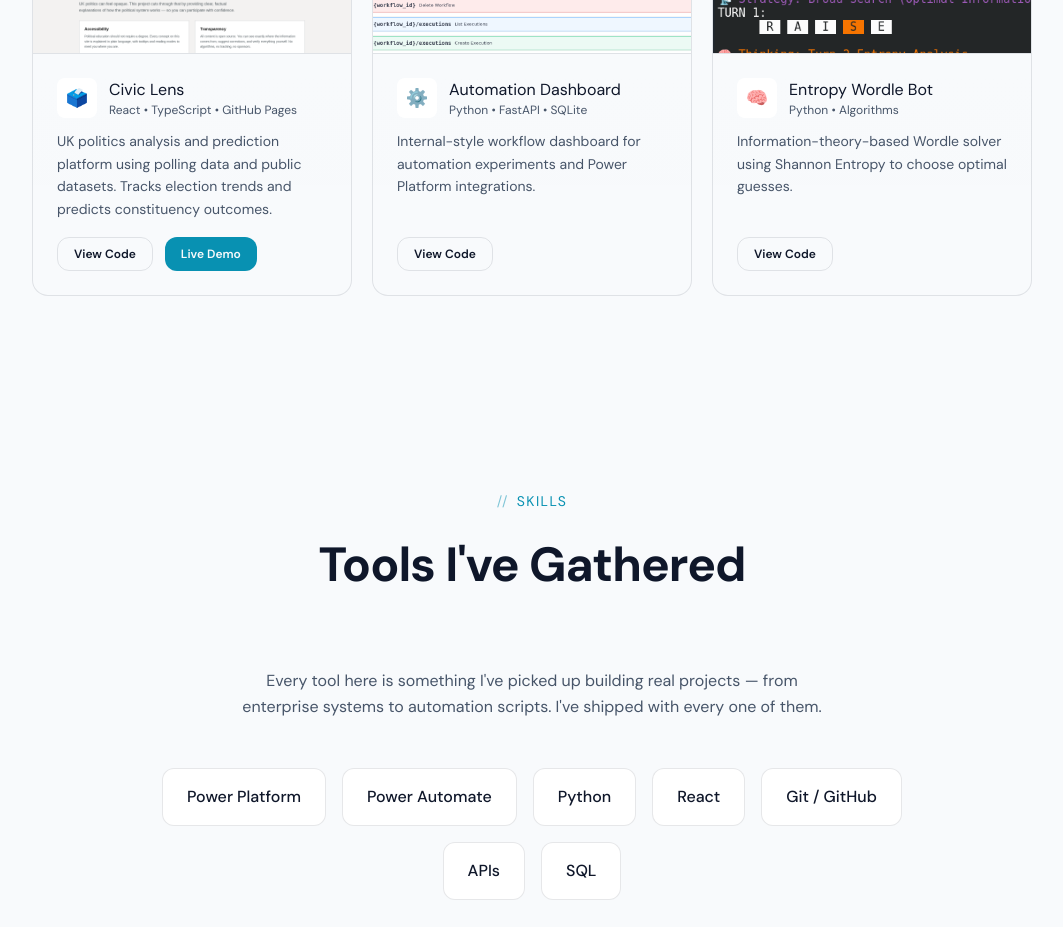
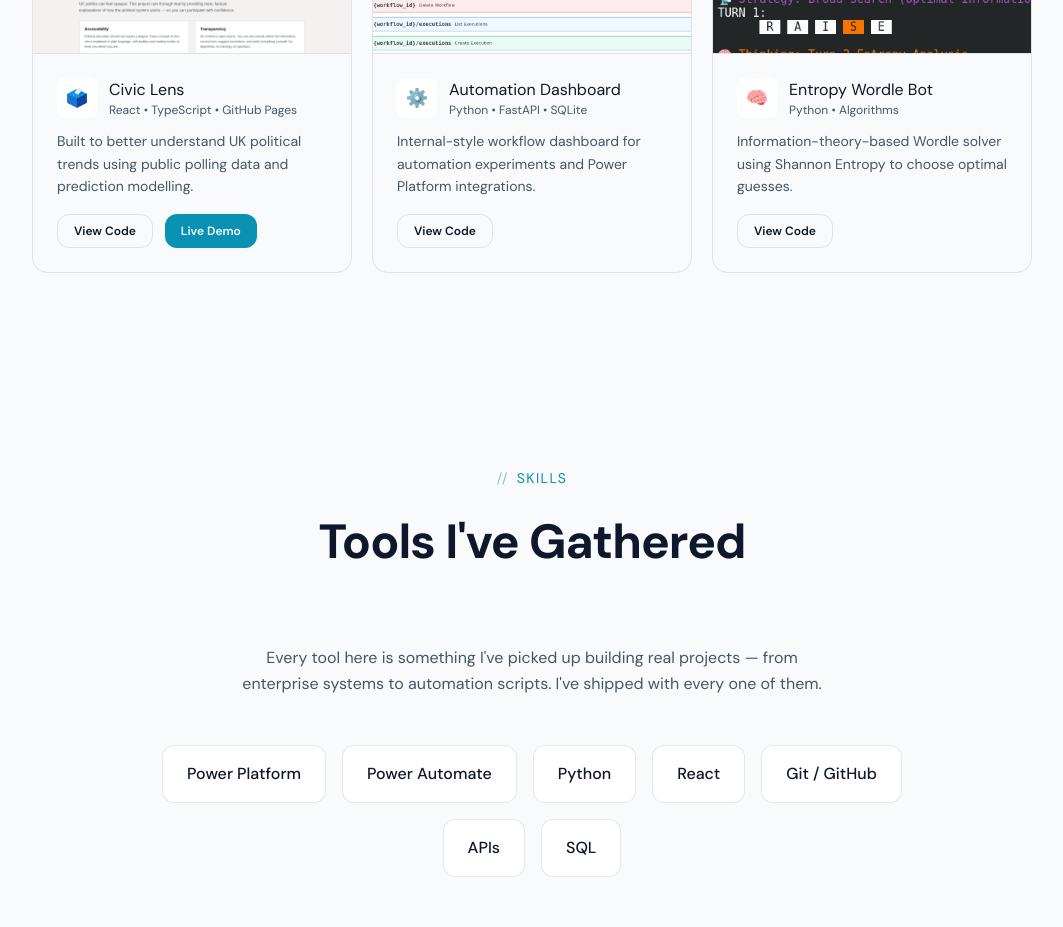
Before and after one commit to JHCodeQuest/JHPortfolio, a React (Vite) app: page / in a window 1280 px wide. Shown: the part 2400-3327 px from the top of the page, without its empty margins (108-1171 px from the left). Built offline with nearby package versions, Linux system fonts and the light colour scheme.

Commit message:
Reword Civic Lens description to 'why' framing

```diff
--- a/src/components/FeaturedProjectsSection.jsx
+++ b/src/components/FeaturedProjectsSection.jsx
@@ -2,7 +2,7 @@ const featured = [
   {
     icon: '\u{1F5F3}\uFE0F',
     title: 'Civic Lens',
-    description: 'UK politics analysis and prediction platform using polling data and public datasets. Tracks election trends and predicts constituency outcomes.',
+    description: 'Built to better understand UK political trends using public polling data and prediction modelling.',
     tags: ['React', 'TypeScript', 'GitHub Pages'],
     screenshot: 'screenshots/civic-lens-full.png',
     github: 'https://github.com/JHCodeQuest/civic-lens',
```
